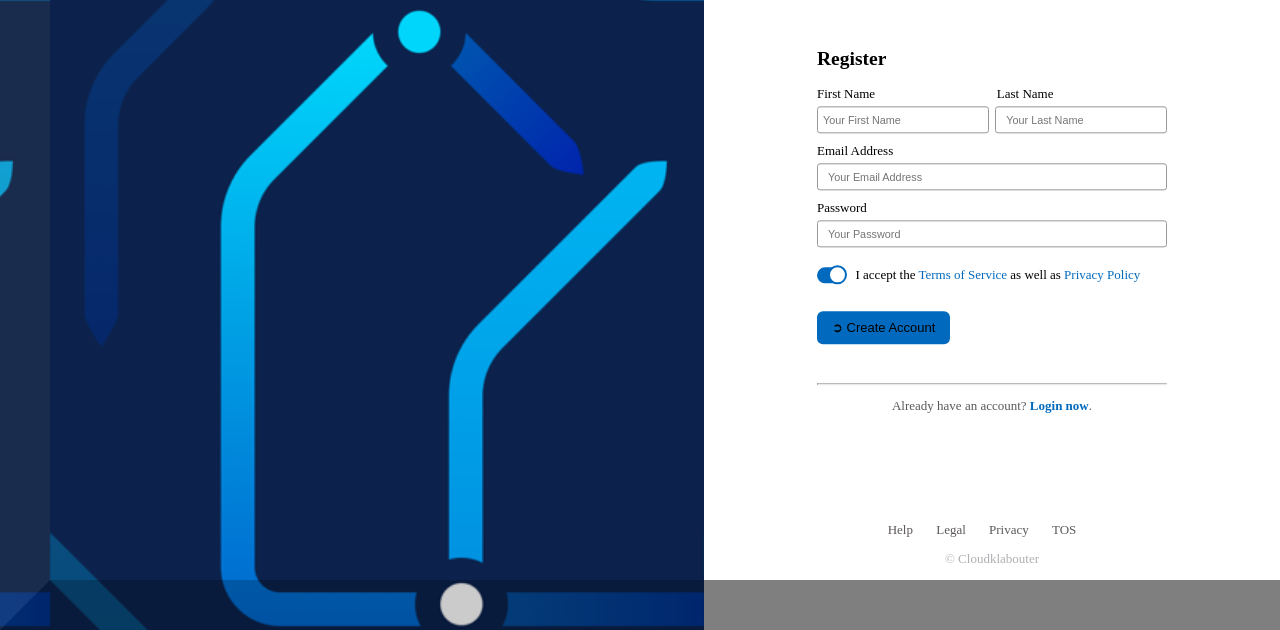
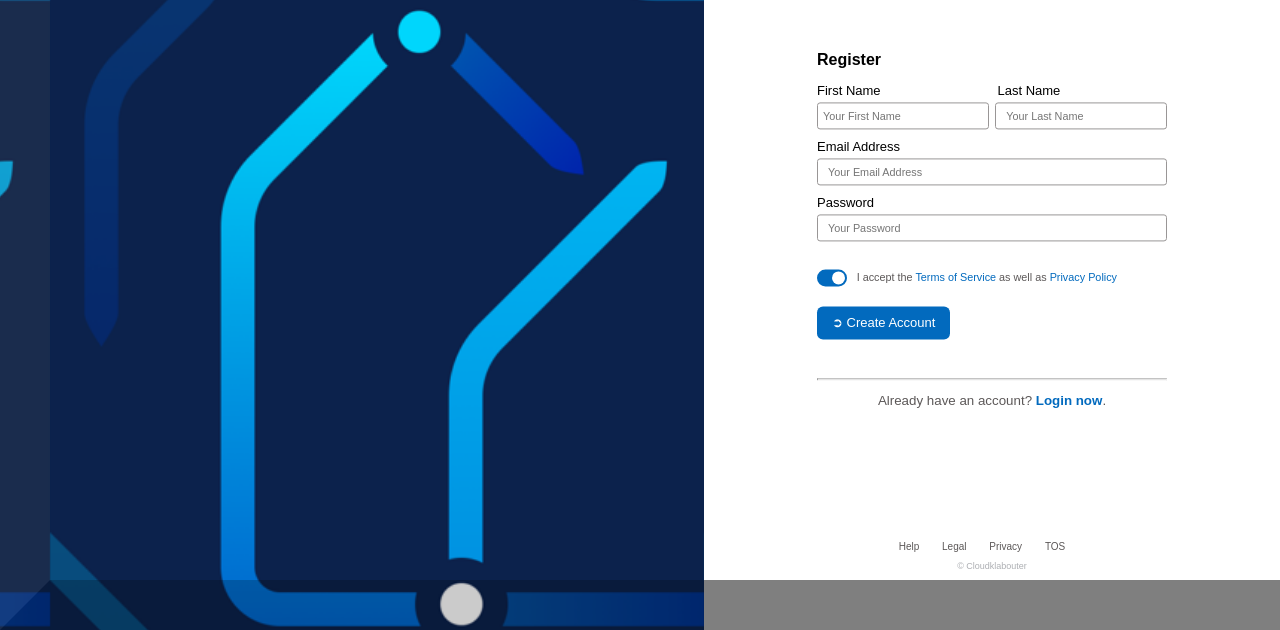
Before and after one commit to anirudhdmenon/website-kalypso, a plain HTML site: page index.html in a window 1280 px wide. Shown: the part 170-800 px from the top of the page. Drawn offline with Linux system fonts and the light colour scheme.

Commit message:
Corrections
toggle bar, heading, button

```diff
--- a/index.html
+++ b/index.html
@@ -40,8 +40,8 @@
                     <label class="switch">
                         <input  class="check" type="checkbox" checked>
                         <span class="slider"></span>
-                        &nbspI accept the <a href="">Terms of Service</a> as well as <a href="">Privacy Policy</a>
                     </label>
+                    <p>&nbsp I accept the <a href="">Terms of Service</a> as well as <a href="">Privacy Policy</a></p>
                 </div>
                 <button type="submit" value="Submit">&#x27B2; Create Account</button>
             </form>
--- a/style.css
+++ b/style.css
@@ -36,6 +36,7 @@
     border-style: outset;
     border-left: none;
     border-right: none;
+    font-family: sans-serif;
   }
   img{
     width: 140px;
@@ -52,6 +53,10 @@
     height: auto;
     text-align: left;
     font-size: small;
+  }
+  h2{
+    font-weight: 800;
+    font-size: medium;
   }
   /* If you want the content centered horizontally and vertically */
   .centered {
@@ -97,20 +102,20 @@
     margin-top: 4px;
   }
   input::placeholder{
-    font-size:smaller;
+    font-size: smaller;
   }
   /*Toggle btn start*/
   .switch {
     position: relative;
     display: inline-block;
-    font-size: small;
+    width: 30px;
+    height: 17px;
   }
+
   .switch input {
     opacity: 0;
     width: 0;
     height: 0;
-    width: 25px;
-    height: 17px;
   }
   .slider {
     position: absolute;
@@ -122,47 +127,48 @@
     background-color: #ccc;
     -webkit-transition: .4s;
     transition: .4s;
-    border-radius: 16px;
-    width: 28px;
-    height: 16px;
+    border-radius: 17px;
   }
   .slider:before {
     position: absolute;
     content: "";
-    height: 15px;
-    width: 15px;
-    left: -1px;
-    bottom: -1px;
+    height: 13px;
+    width: 13px;
+    left: 2px;
+    bottom: 2px;
     background-color: white;
     -webkit-transition: .4s;
     transition: .4s;
     border-radius: 50%;
-    border: 2px solid rgb(209, 206, 206);
   }
-  .check{
-    vertical-align: top;
-  }
+
   input:checked + .slider{
     background-color: #026abe;
   }
   input:focus + .slider {
-    box-shadow: 0 0 0.5px #026abe;
+    box-shadow: 0 0 1px #026abe;
   }
   input:checked + .slider:before {
-    -webkit-transform: translateX(12px);
-    -ms-transform: translateX(12px);
-    transform: translateX(12px);
-    border: 2px solid #026abe;
+    -webkit-transform: translateX(13px);
+    -ms-transform: translateX(13px);
+    transform: translateX(13px);
+  }
+  .toggle p{
+    display: inline;
+    position: relative;
+    top: 8px;
   }
   .toggle a{
     text-decoration: none;
     color: #026abe;
   }
+
   /*Toggle btn end*/
   button{
     font-size: small;
     margin-top: 20px;
     background-color: #026abe;
+    color: white;
     padding: 9px 15px;
     border: none;
     border-radius: 6px;
@@ -172,9 +178,8 @@
     background-color: #025396;
   }
   .centered p{
-    font-size: small;
     color: #5c5858;
-
+    font-size: smaller;
   }
   .centered p a{
     text-decoration: none;
@@ -185,7 +190,7 @@
   footer ul{
     margin: 0;
     padding: 0;
-    font-size: small;
+    font-size: x-small;
   }
   footer{
     position: absolute;
@@ -207,5 +212,5 @@
   }
   footer p{
     color: #adafb3;
-    font-size: small;
+    font-size: xx-small;
   }
```
Also changed, not shown: login.html (+1 -1 lines).
